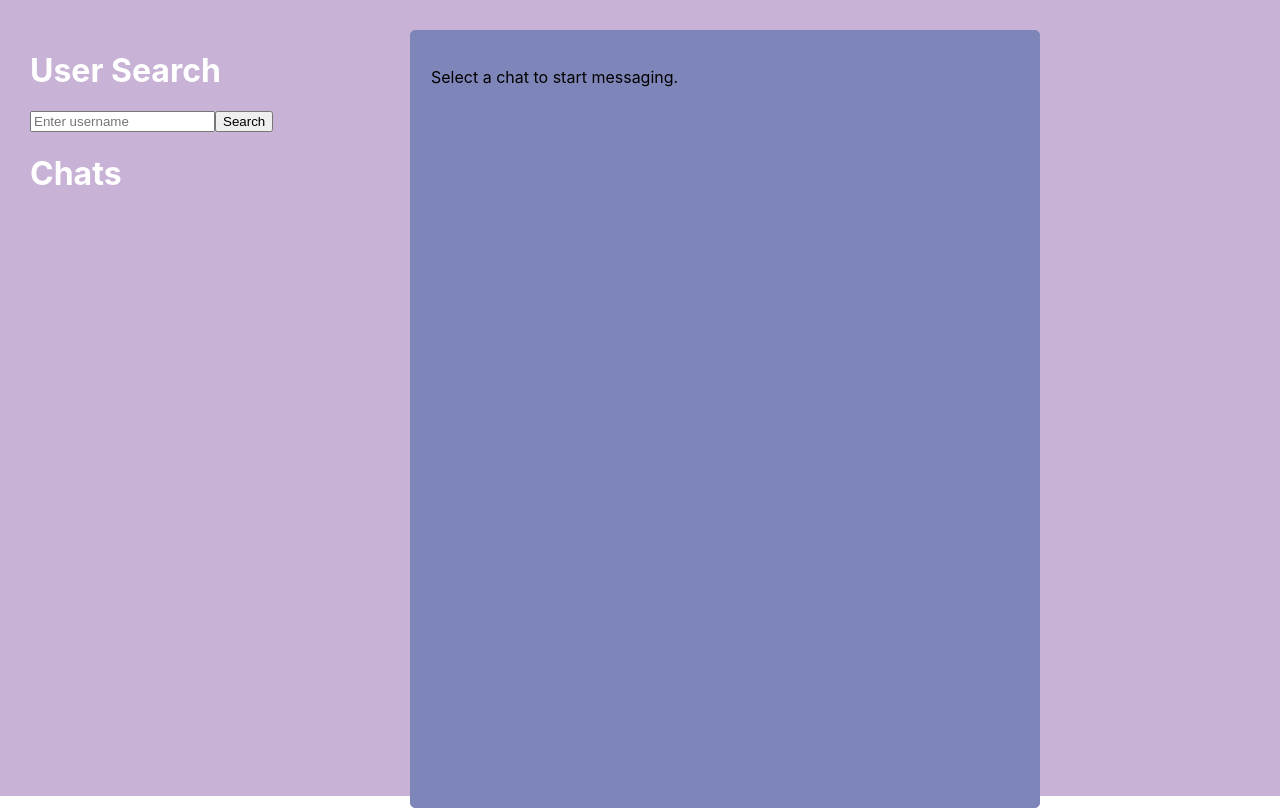
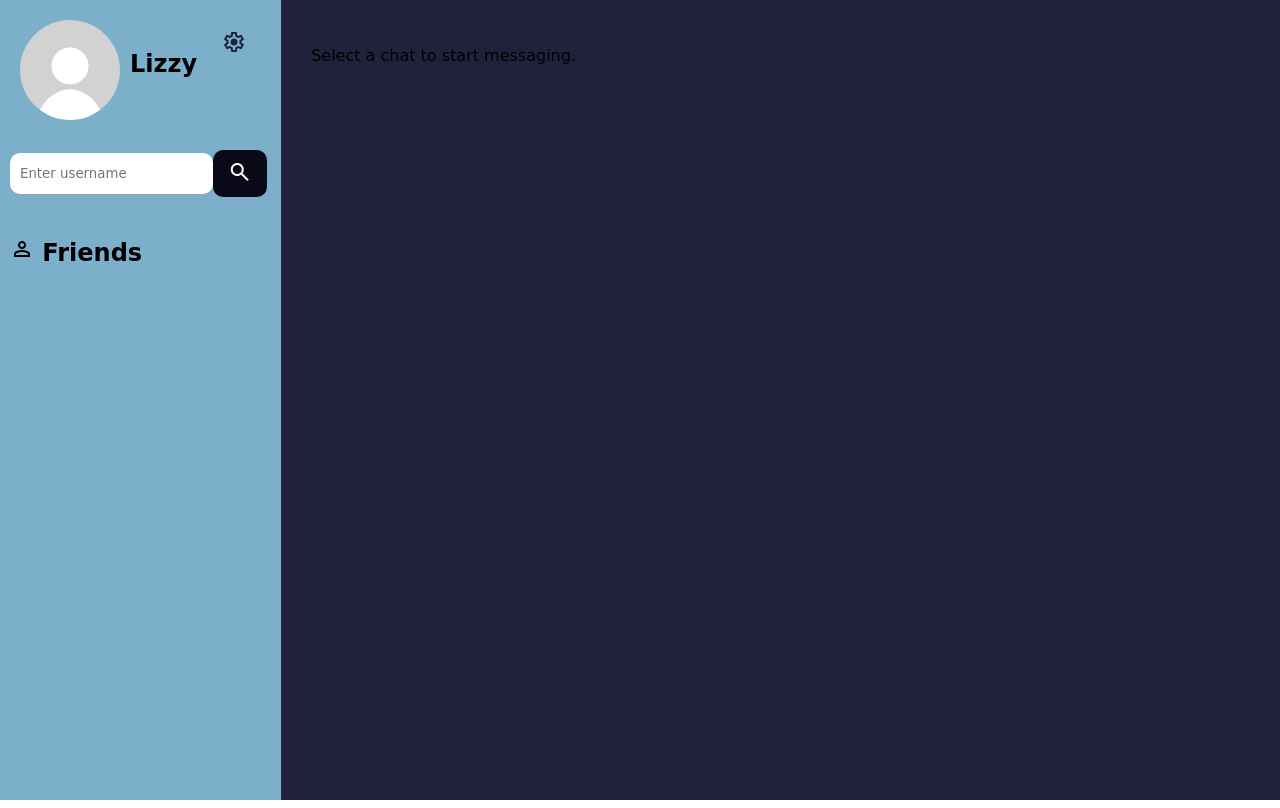
Before and after one commit to lizzymak/Messaging, a React (Create React App) app in the folder frontend/: page /users/1/dashboard in a window 1280 px wide. Built offline with nearby package versions, Linux system fonts and the light colour scheme.

Commit message:
fix some of the styling

```diff
--- a/frontend/src/App.css
+++ b/frontend/src/App.css
@@ -1,31 +1,30 @@
+@import url('https://fonts.googleapis.com/css2?family=Material+Symbols+Outlined');
+
 :root {
   --primary: #1aac83;
   --error: #e7195a;
-  --darkPurple: #7E85B9;
-  --lightPurple: #C8B2D6;
-  --lightPink: #FDEBED;
-  --mediumPink: #FFD7E5;
-  --hotPink: #FBAFCB;
+  --dark: #21213B;
+  --pink: #7CAFCA;
+  --mediumPink: #0A0917;
+  --hover: #5E5E81;
+  --white: #F3EEF2;
+}
 
-}
 .home {
   display: grid;
-  grid-template-columns: 1fr 3fr;
-  gap: 100px;
-  padding:30px;
-  height: 92vh;
-  background-color: var(--lightPurple);
+  grid-template-columns: .8fr 3.2fr;
+  width: 100%;
+  height: 100vh;
 }
 
+
 .chat-window {
+  /* background-color: #ffeef6; */
+  background-color: var(--dark);
+  padding: 30px;
+  font-family: 'Comic Sans MS', cursive, sans-serif;
   display: flex;
   flex-direction: column;
-  height: 100%;
-  width: 70%;
-  padding: 20px;
-  border: 1px solid var(--darkPurple);
-  border-radius: 5px;
-  background-color: var(--darkPurple);
 }
 
 .messages-container {
@@ -45,22 +44,29 @@
   display: inline-block;
 }
 
+.message-username {
+  font-size: 0.75rem;
+  margin-left: 10px;
+  margin-bottom: 5px;
+  color: var(--white);
+}
+
 .message-text {
   margin: 0;
 }
 
 .sent {
-  background-color: var(--hotPink);
+  background-color: var(--pink);
+  color: var(--dark);
   align-self: flex-end;
   text-align: right;
-  border: 3px solid var(--mediumPink);
 }
 
 .received {
-  background-color: var(--mediumPink);
+  background-color: var(--hover);
+  color: var(--white);
   align-self: flex-start;
   text-align: left;
-  border: 3px solid var(--hotPink);
 }
 
 .message-wrapper {
@@ -79,66 +85,51 @@
   text-align: left;
 }
 
+
+
 .send-message-form {
   display: flex;
+  border-radius: 25px;
+  background-color: #F1F2F6;
+  padding: 10px;
   gap: 10px;
-  padding-top: 10px;
-  border-top: 1px solid #ddd;
 }
 
+
 .send-message-form input {
-  flex-grow: 1;
-  padding: 8px;
-  border: 1px solid #ccc;
-  border-radius: 5px;
-  font-size: 14px;
+  flex: 1;
+  border: none;
+  border-radius: 25px;
+  padding: 10px 15px;
+  font-size: 0.9rem;
+  outline: none;
+  background-color: #fff;
 }
 
+
+
 .send-message-form button {
-  padding: 8px 15px;
+  background-color: var(--pink);
+  color: white;
   border: none;
-  background-color: var(--hotPink);
-  color: white;
+  border-radius: 20px;
+  padding: 10px 15px;
   cursor: pointer;
-  border-radius: 5px;
-  font-size: 14px;
+  transition: background-color 0.2s;
 }
 
 .send-message-form button:hover {
-  background-color: var(--mediumPink);
-}
-
-/* .home {
-  display: flex;
-  grid-template-columns: 1fr 3fr;
-  gap: 100px;
-  padding:30px;
-  height: 93vh;
-  background-color: var(--lightPurple);
-}
-
-.chat-window {
-  flex-grow: 1;
-  background: var(--darkPurple);
-  display: flex;
-  flex-direction: column;
-  justify-content: space-between;
-  padding: 20px;
+  background-color: var(--hover);
 }
 
 .sidebar {
-  width: 25%;
-  background-color: var(--lightPurple);
-  padding: 30px;
-  display: flex;
-  flex-direction: column;
-  overflow: hidden;
-  gap:10px;
-} */
+  background-color: var(--pink);
+  font-family: 'Comic Sans MS', cursive, sans-serif;
+}
 
-.sidebar h1 {
-  color: #fff;
-  margin-bottom: 20px;
+.sidebar h2 {
+  padding: 10px;
+  margin-bottom: 10px;
 }
 
 .sidebar ul {
@@ -147,13 +138,97 @@
 }
 
 .sidebar li {
-  padding: 15px 0;
+  /* padding: 15px 0; */
   cursor: pointer;
   transition: 0.3;
   color: #ffffff;
 }
 
-.sidebar li:hover,
-.sidebar .active{
-  color: var(--darkPurple);
+.sidebar form{
+  padding: 10px;
 }
+
+.chat-bubble {
+  background: var(--pink);
+  padding: 12px;
+  /* border-top: 2px solid var(--dark);
+  border-bottom: 2px solid var(--dark); */
+  transition: transform 0.2s;
+}
+
+.chat-item.active .chat-bubble,
+.chat-item:hover .chat-bubble {
+  background-color: var(--hover);
+  transition: transform 0.2s;
+}
+
+.chat-username {
+  font-weight: bold;
+  font-size: 0.95rem;
+  /* color: #6d0a3a; */
+  color: var(--dark);
+  margin: 0;
+}
+
+.chat-preview {
+  font-size: 0.75rem;
+  color: var(--white);
+  margin: 0;
+}
+
+
+.sidebar form{
+  display: flex;
+}
+.sidebar input{
+  padding: 10px;
+  margin: 3px 0;
+  border-radius: 10px;
+  background-color: #ffffff;
+  font-family: 'Comic Sans MS', cursive, sans-serif;
+  color: var(--dark);
+  width:70%;
+  border:none;
+  outline: none;
+}
+
+.sidebar form button {
+  background-color: var(--mediumPink);
+  color: white;
+  border: none;
+  border-radius: 10px;
+  padding: 10px 15px;
+  cursor: pointer;
+  transition: background-color 0.2s;
+}
+
+.sidebar form button:hover {
+  background-color: var(--hover);
+}
+
+
+.profile{
+  display: flex;
+  align-items: flex-start;
+  padding: 20px;
+}
+
+.profile img{
+  width:100px;
+  height:100px;
+  border-radius: 50px;
+}
+
+.profile button{
+  margin-left: auto;
+  border-radius: 50px;
+  border: none;
+  padding: 10px 15px;
+  transition: background-color 0.2s;
+  background-color: var(--pink);
+  cursor: pointer;
+}
+
+.icon-button{
+  color: var(--dark);
+}
--- a/frontend/src/App.jsx
+++ b/frontend/src/App.jsx
@@ -11,7 +11,6 @@ function App(){
                 <Routes>
                     <Route path='/' element={<Login/>}></Route>
                     <Route path="/users/:userId/dashboard" element={<Dashboard/>} />
-
                 </Routes>
             </Router>
         </UserProvider>
--- a/frontend/src/components/chatWindow.jsx
+++ b/frontend/src/components/chatWindow.jsx
@@ -4,6 +4,7 @@ import axios from 'axios';
 const ChatWindow = ({activeChatId, activeChatUsername}) => {
     const [messages, setMessages] = useState([])
     const [newMessage, setNewMessage] = useState('')
+    const [chats, setChats] = useState('')
     const currentUserId = localStorage.getItem('userId')
 
     useEffect(() => {
@@ -12,6 +13,8 @@ const ChatWindow = ({activeChatId, activeChatUsername}) => {
             try{
                 const response = await axios.get(`http://localhost:5000/api/messages/${activeChatId}`)
                 setMessages(response.data)
+                console.log(response.data[response.data.length - 1].content)
+                setChats(response.data[response.data.length - 1].content)
             }
             catch(err){
                 console.log('error fetching messages')
@@ -63,6 +66,8 @@ const ChatWindow = ({activeChatId, activeChatUsername}) => {
     )}
 </div>
                     <form onSubmit={handleSendMessage} className="send-message-form">
+                        <button type='button'><span className="material-symbols-outlined">add</span></button>
+                        <button type='button'><span className="material-symbols-outlined">face</span></button>
                         <input
                             type="text"
                             placeholder="Type a message..."
@@ -70,7 +75,7 @@ const ChatWindow = ({activeChatId, activeChatUsername}) => {
                             onChange={(e) => setNewMessage(e.target.value)}
                             required
                         />
-                        <button type="submit">Send</button>
+                        <button type="submit"><span className="material-symbols-outlined">send</span></button>
                     </form>
                 </>
             ) : (
--- a/frontend/src/components/dashboard.jsx
+++ b/frontend/src/components/dashboard.jsx
@@ -47,10 +47,10 @@ const Dashboard = () => {
             const chat = response.data
             console.log(chat)
 
-            setChats(prevChats =>{
-                const existingChat = prevChats.find(c => c._id == chat.chatId)
-                return existingChat ? prevChats: [...prevChats, chat]
-            })
+            // setChats(prevChats =>{
+            //     const existingChat = prevChats.find(c => c._id == chat.chatId)
+            //     return existingChat ? prevChats: [...prevChats, chat]
+            // })
             setActiveChatId(chat.chatId)
             setUserSearch('')
         }
@@ -62,18 +62,28 @@ const Dashboard = () => {
     return(
         <div className='home'>
             <div className='sidebar'>
-                <h1>User Search</h1>
+                <div className='profile'>
+                    <img src="/images/defaultPFP.jpg" alt="" />
+                    <h2>Lizzy</h2>
+                    <button className="icon-button"><span className="material-symbols-outlined">settings</span></button>
+                </div>
                 <form onSubmit={search}>
                     <input type="text" placeholder='Enter username' value={userSearch} onChange={(e) => setUserSearch(e.target.value)}/>
-                    <button type="submit">Search</button>
+                    <button type="submit" className="icon-button"><span className="material-symbols-outlined">search</span></button>
                 </form>
                 <ul>
-                    <h1>Chats</h1>
+                    <h2><span className="material-symbols-outlined">person</span> Friends</h2>
                         {chats.map(chat=>(
                             // <div key={chat._id}>{chat.username}</div>
-                            <li key={chat._id} onClick={() => {
+                            <li key={chat._id} className={`chat-item ${chat.chatId === activeChatId ? 'active' : ''}`}
+                            onClick={() => {
                             setActiveChatId(chat.chatId)
-                            setActiveChatUsername(chat.username)}}>{chat.username}</li>
+                            setActiveChatUsername(chat.username)}}>
+                            <div className="chat-bubble">
+                                <p className="chat-username">{chat.username}</p>
+                                <p className="chat-preview">{chat.latestMessage || "No messages yet..."}</p>
+                            </div>
+                            </li>
                         ))}
 
                 </ul>
--- a/frontend/src/components/login.jsx
+++ b/frontend/src/components/login.jsx
@@ -27,7 +27,7 @@ const Login = () => {
             localStorage.setItem('token', token)
             localStorage.setItem('userId', userId)
             navigate(`/users/${userId}/dashboard`)
-            console.log("success", token, userId)
+
         }
         catch(err){
             console.log("error during login", err.response?.data || err)
```
Also changed, not shown: frontend/public/images/defaultPFP.jpg (added), 1 other file (tests, documents, lock files or other folders).
